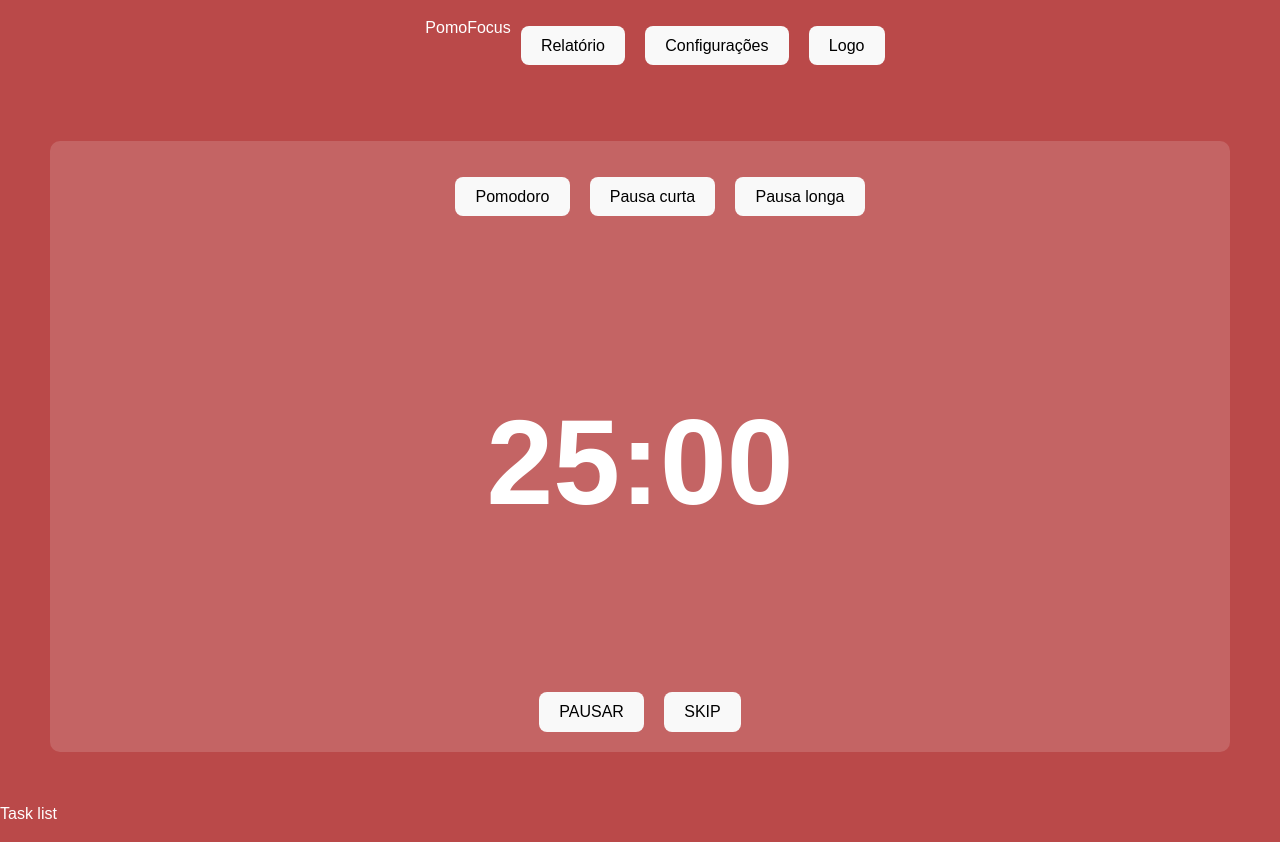
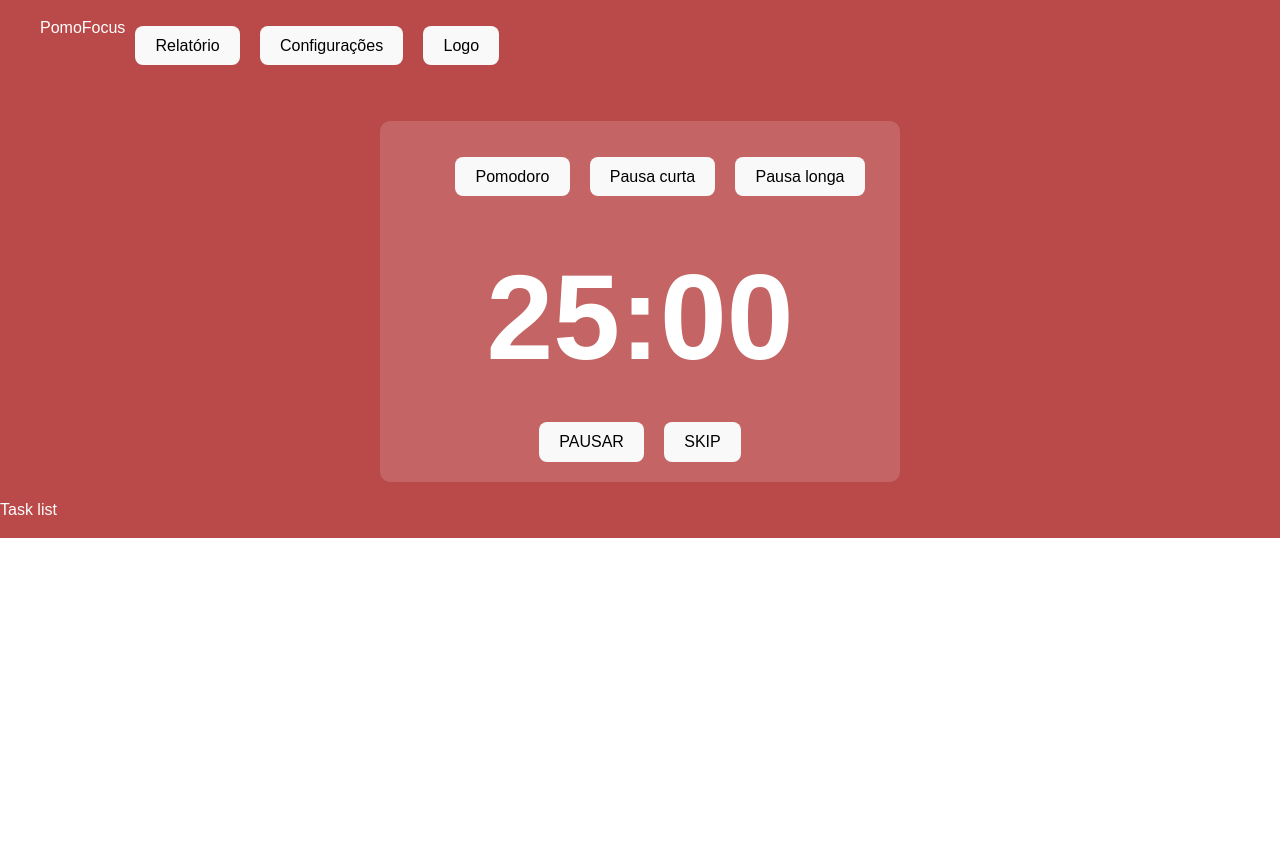
Before and after one commit to wanderson-nascimento/Pomodoro, a React (Vite) app in the folder PomodoroTimer/: page / in a window 1280 px wide. After the commit the page ends 800 px from the top, so only its background shows below. Built offline with nearby package versions, Linux system fonts and the light colour scheme.

Commit message:
ajuste da estrutura central

```diff
--- a/PomodoroTimer/package.json
+++ b/PomodoroTimer/package.json
@@ -21,6 +21,6 @@
     "eslint-plugin-react": "^7.32.2",
     "eslint-plugin-react-hooks": "^4.6.0",
     "eslint-plugin-react-refresh": "^0.3.4",
-    "vite": "^4.3.0"
+    "vite": "^4.3.4"
   }
 }
--- a/PomodoroTimer/src/App.css
+++ b/PomodoroTimer/src/App.css
@@ -10,13 +10,18 @@
 
 
 .header{
+  width: 100%;
+  margin-bottom: 30px;
   display: flex;
-  justify-content: center;
+  justify-content: space-between;
+  align-items: center;
 }
 
 .central{
+  max-width: 500px;
+  max-height: 400px;
+  margin: auto;
   background-color: rgb(255, 255, 255, 0.15);
-  margin: 50px;
   padding: 10px;
   border-radius: 10px;
 }
@@ -36,10 +41,10 @@
 }
 
 .timer{
-  display: flex;
-  justify-content: center;
-  margin: auto;
-  padding: 10px;
+  margin-top: 5px;
+  margin-bottom: 5px;
+  display: block;
+  text-align: center;
   font-size: 120px;
   font-weight: bold;
 }
--- a/PomodoroTimer/src/App.jsx
+++ b/PomodoroTimer/src/App.jsx
@@ -29,7 +29,7 @@
           </ul>
         </div>
         <div className="timer">
-          <p>25:00</p>
+          25:00
         </div>
         <div className="functions">
           <button>PAUSAR</button>
```
Also changed, not shown: 1 other file (tests, documents, lock files or other folders).
